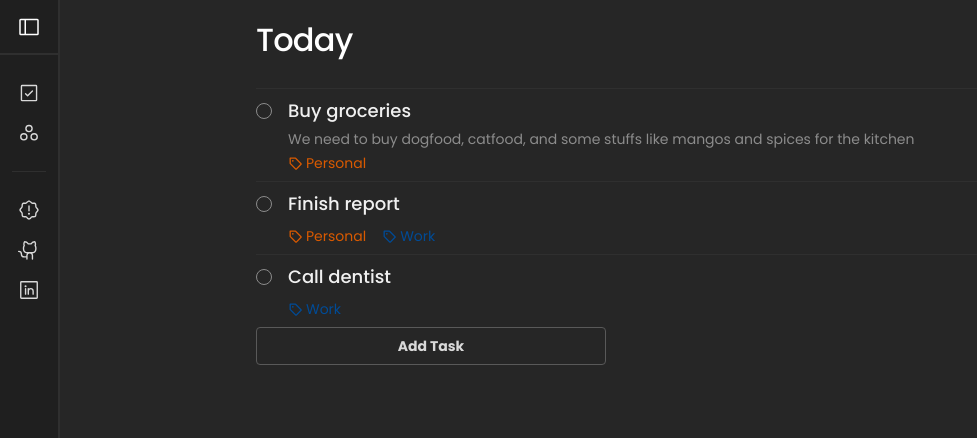
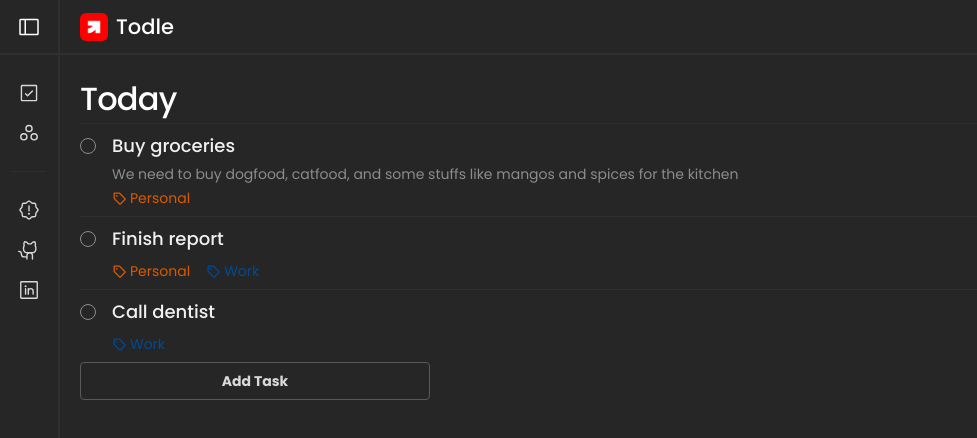
Before and after one commit to DarkMellow/Todle, a React (Vite) app: page / in a window 1280 px wide. Both pictures are taken after a click on the button 204 px from the left and 26 px from the top of the page. Shown: the top 438 px of the page, without its empty margins (0-977 px from the left). Built offline with nearby package versions, Linux system fonts and the light colour scheme.

Commit message:
Made the topbar and synced it with sidebar state

```diff
--- a/src/App.jsx
+++ b/src/App.jsx
@@ -66,7 +66,9 @@ export default function App() {
   const [sidebarOpen, setSidebarOpen] = useState(true);
 
   return (
-    <div className={`grid h-screen ${activePanel ? "grid-cols-[240px_1.5fr_1fr]" : "grid-cols-[240px_1fr]"}`}>
+    <div className={"flex h-screen overflow-hidden "}>
+
+      <div className={`h-screen transition-all duration-200 ease-in-out ${sidebarOpen ? "w-[240px]" : "w-[60px]"}`}>
         {sidebarOpen ? <Sidebar
           tags={state.tags}
           tasks={state.tasks}
@@ -76,12 +78,15 @@ export default function App() {
         <SidebarClosed
           setSidebarOpen={setSidebarOpen}
         />}
+      </div>
 
       <MainPanel
         tasks={state.tasks}
         tags={state.tags}
         setActivePanel={setActivePanel}
         dispatch={dispatch}
+        setSidebarOpen={setSidebarOpen}
+        sidebarOpen={sidebarOpen}
       />
 
       {activePanel && <DetailPannel
--- a/src/components/MainDisplay/MainPanel.jsx
+++ b/src/components/MainDisplay/MainPanel.jsx
@@ -1,11 +1,15 @@
 //import { useState } from "react";
 
 import Task from "./Task";
+import TopBar from "./TopBar";
 
-export default function MainPanel({ tasks, tags, setActivePanel }) {
+export default function MainPanel({ tasks, tags, setActivePanel, setSidebarOpen, sidebarOpen }) {
   return (
-    <div className="p-4">
-      <p className="text-[32px] tracking-tight font-medium mb-6 text-(--color-1)">Today</p>
+    <div className="flex flex-col gap-5 w-full">
+      <TopBar setSidebarOpen={setSidebarOpen} sidebarOpen={sidebarOpen} />
+
+      <div className="flex flex-col px-5">
+        <p className="text-[32px] tracking-tight font-medium text-(--color-1)">Today</p>
 
         <div>
           {tasks.map(t => <Task key={t.id} title={t.title} description={t.description} dueDate={t.dueDate} tags={t.tags} allTags={tags} />)}
@@ -16,5 +20,6 @@ export default function MainPanel({ tasks, tags, setActivePanel }) {
           className="cursor-pointer text-sm font-bold text-(--color-5) border py-2 border-(--color-8) text-center p-1 rounded-sm shrink-0 w-[350px] hover:bg-(--color-9) transition-colors">Add Task
         </button>
       </div>
+    </div>
   );
 }
--- /dev/null
+++ b/src/components/MainDisplay/TopBar.jsx
@@ -0,0 +1,14 @@
+import { SidebarSimpleIcon } from "@phosphor-icons/react";
+
+import logo from "../../assets/logo.png";
+
+export default function TopBar({ sidebarOpen }) {
+  return (
+    <div className="flex items-center h-[55px] p-2.5 px-5 border-b-2 border-(--color-9) w-full">
+      {!sidebarOpen && <div className="flex justify-center items-center">
+        <img src={logo} className="w-7 h-7 mr-2 rounded-md" alt="Todle logo" />
+        <p className="text-[21px] text-(--color-1) font-medium">Todle</p>
+      </div>}
+    </div>
+  )
+}
--- a/src/components/SidePanel/Sidebar.jsx
+++ b/src/components/SidePanel/Sidebar.jsx
@@ -11,7 +11,7 @@ import logo from "../../assets/logo.png";
 export default function Sidebar({ tags, tasks, dispatch, setSidebarOpen }) {
   const [isDeleteClicked, setIsDeleteClicked] = useState(false);
   return (
-    <div className="flex flex-col w-[240px] shrink-0 bg-(--color-11) gap-5 border-r-2 border-r-(--color-9)">
+    <div className="flex flex-col h-full w-[240px] shrink-0 bg-(--color-11) gap-5 border-r-2 border-r-(--color-9)">
 
       <div className="flex items-center justify-between gap-2 border-b-2 border-b-(--color-9) h-[55px] px-5">
         <div className="flex ">
--- a/src/components/SidePanel/SidebarClosed.jsx
+++ b/src/components/SidePanel/SidebarClosed.jsx
@@ -4,17 +4,17 @@ import {
 
 export default function SidebarClosed({ setSidebarOpen }) {
   return (
-    <div className="flex flex-col w-[60px] shrink-0 bg-(--color-11) gap-5 border-r-2 border-r-(--color-9)">
+    <div className="flex flex-col h-full w-[60px] shrink-0 bg-(--color-10) gap-5 border-r-2 border-r-(--color-9)">
 
       {/* Header */}
-      <div className="flex items-center justify-center border-b-2 border-b-(--color-9) h-[55px]">
+      <div className="flex items-center justify-center border-b-2  border-b-(--color-9) h-[55px]">
         <button onClick={() => setSidebarOpen(true)} className="cursor-pointer text-(--color-1) p-1 rounded-sm">
           <SidebarSimpleIcon size={24} />
         </button>
       </div>
 
       {/* Tasks icons */}
-      <div className="flex flex-col gap-1 items-center">
+      <div className="flex flex-col gap-1 mx-2.5 items-center">
         <div className="flex items-center justify-center w-full py-[7px] cursor-pointer hover:bg-(--color-9) rounded-sm">
           <CheckSquareIcon size={22} color="#D9D9D9" />
         </div>
@@ -26,7 +26,7 @@ export default function SidebarClosed({ setSidebarOpen }) {
       <hr className="border-t border-(--color-9) mx-3" />
 
       {/* Contact icons */}
-      <div className="flex flex-col gap-1 items-center">
+      <div className="flex flex-col gap-1 mx-2.5 items-center">
         <div className="flex items-center justify-center w-full py-[7px] cursor-pointer hover:bg-(--color-9) rounded-sm">
           <SealWarningIcon size={22} color="#D9D9D9" />
         </div>
```
Lines whose indentation alone changed are shown as unchanged.
